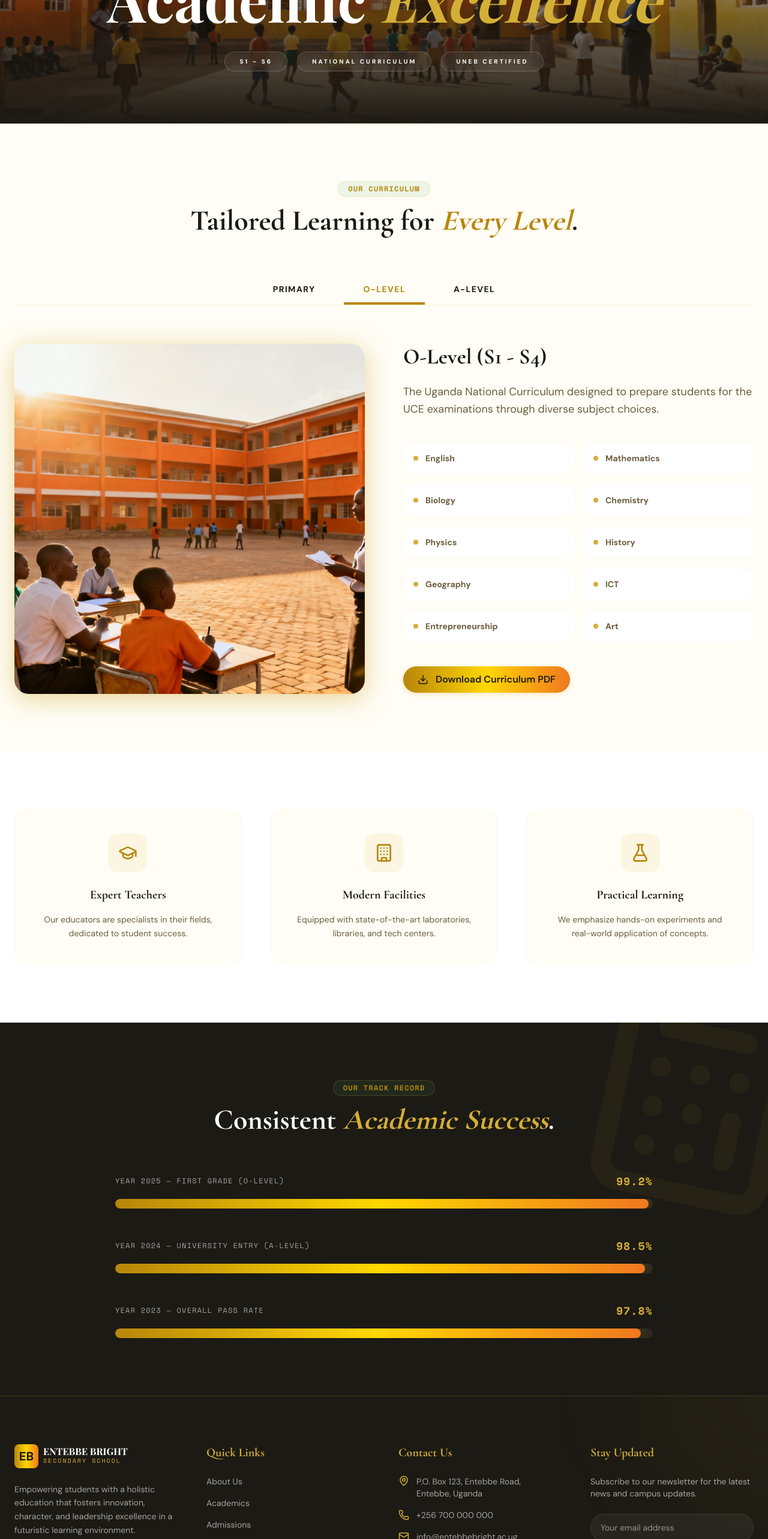
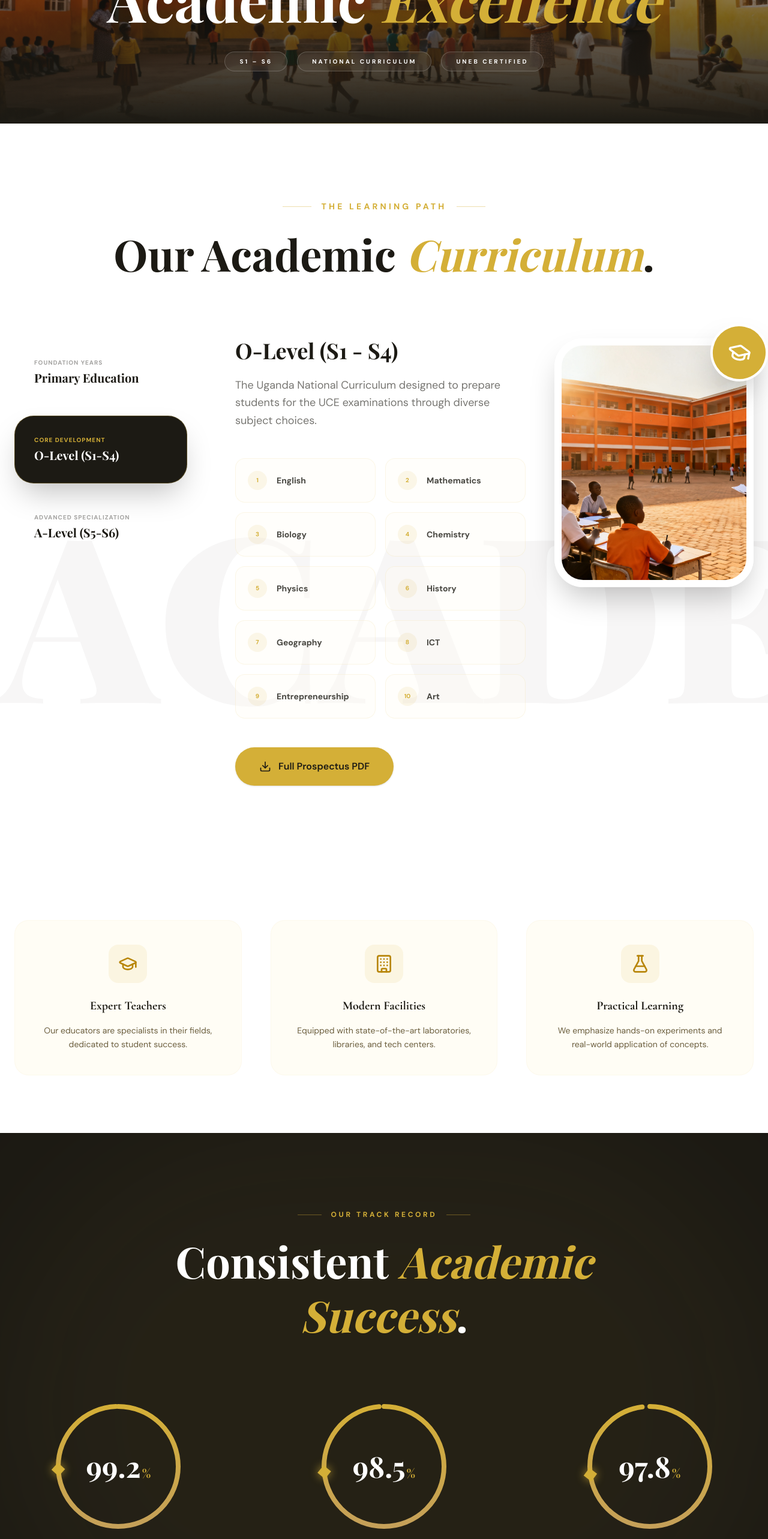
Before and after one commit to katsomar/Entebbe-Bright-Secondary-School, a Next.js app: page /academics in a window 1280 px wide. Shown: the part 234-2800 px from the top of the page at 60% size. Built offline with nearby package versions, Linux system fonts and the light colour scheme; a web font is replaced by a local one.

Commit message:
finalised the arrangement of the academic page

```diff
--- a/src/app/academics/page.tsx
+++ b/src/app/academics/page.tsx
@@ -76,63 +76,107 @@ const AcademicsPage = () => {
 
         {/* Subtle Bottom Border Detail */}
         <div className="absolute bottom-0 left-0 w-full h-px bg-gradient-to-r from-transparent via-gold-main/30 to-transparent" />
-      </section>
+      </section>      {/* Curriculum Showcase */}
+      <section className="py-32 bg-white relative overflow-hidden">
+        {/* Large Decorative Background Text */}
+        <div className="absolute top-1/2 left-0 w-full text-center pointer-events-none opacity-[0.03] select-none">
+          <div className="text-[30vw] font-display font-black text-charcoal leading-none">
+            ACADEMIA
+          </div>
+        </div>
 
-      {/* Curriculum Tabs */}
-      <section className="py-24 bg-cream">
-        <div className="container mx-auto px-6">
+        <div className="container mx-auto px-6 relative z-10">
           <ScrollReveal>
-            <div className="text-center mb-16">
-              <SectionLabel>OUR CURRICULUM</SectionLabel>
-              <h2 className="text-4xl md:text-5xl font-heading font-bold text-charcoal">
-                Tailored Learning for <span className="text-gold-deep italic">Every Level</span>.
+            <div className="text-center mb-24">
+              <div className="flex items-center justify-center space-x-4 mb-6">
+                <div className="h-px w-12 bg-gold-main/40" />
+                <span className="text-gold-main font-body text-sm font-bold tracking-[0.3em] uppercase">The Learning Path</span>
+                <div className="h-px w-12 bg-gold-main/40" />
+              </div>
+              <h2 className="text-5xl md:text-7xl font-display font-bold text-charcoal leading-tight">
+                Our Academic <span className="text-gold-main italic">Curriculum</span>.
               </h2>
             </div>
           </ScrollReveal>
 
           <Tabs.Root defaultValue="olevel" className="w-full">
-            <ScrollReveal>
-              <Tabs.List className="flex justify-center space-x-4 mb-16 border-b border-gold-main/10">
-                {["primary", "olevel", "alevel"].map((tab) => (
+            <div className="flex flex-col lg:flex-row gap-20">
+              {/* Vertical Side Navigation */}
+              <div className="lg:w-1/4">
+                <ScrollReveal direction="left">
+                  <Tabs.List className="flex flex-col space-y-4">
+                    {[
+                      { id: "primary", label: "Primary Education", sub: "Foundation Years" },
+                      { id: "olevel", label: "O-Level (S1-S4)", sub: "Core Development" },
+                      { id: "alevel", label: "A-Level (S5-S6)", sub: "Advanced Specialization" }
+                    ].map((tab) => (
                       <Tabs.Trigger
-                    key={tab}
-                    value={tab}
-                    className="px-8 py-4 text-sm font-bold uppercase tracking-widest transition-all relative data-[state=active]:text-gold-deep group"
+                        key={tab.id}
+                        value={tab.id}
+                        className="flex flex-col items-start p-8 rounded-[2rem] text-left transition-all duration-500 group border border-transparent data-[state=active]:bg-charcoal data-[state=active]:border-gold-main/30 data-[state=active]:shadow-2xl"
                       >
-                    {tab === "olevel" ? "O-Level" : tab === "alevel" ? "A-Level" : "Primary"}
-                    <div className="absolute bottom-0 left-0 right-0 h-1 bg-gold-deep scale-x-0 group-data-[state=active]:scale-x-100 transition-transform duration-300" />
+                        <span className="text-[10px] font-bold uppercase tracking-widest text-gold-main mb-1 group-data-[state=active]:text-gold-main group-data-[state=inactive]:text-charcoal/40 transition-colors">
+                          {tab.sub}
+                        </span>
+                        <span className="text-xl font-display font-bold group-data-[state=active]:text-white group-data-[state=inactive]:text-charcoal transition-colors">
+                          {tab.label}
+                        </span>
                       </Tabs.Trigger>
                     ))}
                   </Tabs.List>
                 </ScrollReveal>
+              </div>
 
+              {/* Immersive Content Area */}
+              <div className="lg:w-3/4">
                 {Object.entries(curriculum).map(([key, data]) => (
-              <Tabs.Content key={key} value={key} className="animate-in fade-in slide-in-from-bottom-4 duration-500 outline-none">
-                <div className="grid grid-cols-1 lg:grid-cols-2 gap-16 items-center">
-                  <div className="relative aspect-video lg:aspect-square rounded-3xl overflow-hidden shadow-gold-lg">
-                    <Image src={data.image} alt={data.title} fill sizes="(max-width: 768px) 100vw, 50vw" className="object-cover" />
+                  <Tabs.Content key={key} value={key} className="animate-in fade-in slide-in-from-right-8 duration-700 outline-none">
+                    <div className="grid grid-cols-1 xl:grid-cols-12 gap-12">
+                      <div className="xl:col-span-7">
+                        <h3 className="text-4xl font-display font-bold text-charcoal mb-6">{data.title}</h3>
+                        <p className="text-charcoal/60 text-lg leading-relaxed mb-12 max-w-2xl">
+                          {data.desc}
+                        </p>
+
+                        <div className="grid grid-cols-1 sm:grid-cols-2 gap-4">
+                          {data.subjects.map((subject, idx) => (
+                            <motion.div
+                              key={subject}
+                              initial={{ opacity: 0, y: 10 }}
+                              animate={{ opacity: 1, y: 0 }}
+                              transition={{ delay: idx * 0.05 }}
+                              className="flex items-center space-x-4 p-5 rounded-2xl bg-cream/40 border border-gold-main/10 hover:border-gold-main/30 hover:bg-white hover:shadow-gold-sm transition-all group"
+                            >
+                              <div className="w-8 h-8 rounded-full bg-gold-main/10 flex items-center justify-center text-gold-main text-[10px] font-bold group-hover:bg-gold-main group-hover:text-white transition-all">
+                                {idx + 1}
                               </div>
-                  <div>
-                    <h3 className="text-4xl font-heading font-bold text-charcoal mb-6">{data.title}</h3>
-                    <p className="text-text-muted text-lg leading-relaxed mb-10">{data.desc}</p>
-
-                    <div className="grid grid-cols-2 gap-4 mb-10">
-                      {data.subjects.map((subject) => (
-                        <div key={subject} className="flex items-center space-x-3 text-text-muted bg-white p-4 rounded-2xl border border-gold-main/5 hover:border-gold-main/30 transition-colors">
-                          <div className="w-2 h-2 rounded-full bg-gold-main" />
-                          <span className="text-sm font-bold">{subject}</span>
-                        </div>
+                              <span className="text-sm font-bold text-charcoal/80">{subject}</span>
+                            </motion.div>
                           ))}
                         </div>
 
-                    <GoldButton className="w-full md:w-auto">
-                      <Download size={18} className="mr-3" />
-                      Download Curriculum PDF
+                        <div className="mt-12">
+                          <GoldButton className="px-10 py-5">
+                            <Download size={20} className="mr-3" />
+                            Full Prospectus PDF
                           </GoldButton>
+                        </div>
+                      </div>
+
+                      <div className="xl:col-span-5 relative">
+                        <div className="relative aspect-[4/5] rounded-[3rem] overflow-hidden shadow-2xl border-[12px] border-white">
+                          <Image src={data.image} alt={data.title} fill className="object-cover" />
+                        </div>
+                        {/* Decorative floating badge */}
+                        <div className="absolute -top-6 -right-6 w-24 h-24 bg-gold-main rounded-full flex items-center justify-center text-white shadow-2xl border-4 border-white rotate-12">
+                          <GraduationCap size={40} />
+                        </div>
                       </div>
                     </div>
                   </Tabs.Content>
                 ))}
+              </div>
+            </div>
           </Tabs.Root>
         </div>
       </section>
@@ -158,41 +202,92 @@ const AcademicsPage = () => {
             ))}
           </div>
         </div>
-      </section>
+      </section>      {/* Exam Results - Circular Gallery */}
+      <section className="py-32 bg-charcoal text-white relative overflow-hidden">
+        {/* Background Decorative Element */}
+        <div className="absolute top-1/2 left-1/2 -translate-x-1/2 -translate-y-1/2 w-full h-full bg-gold-main/5 blur-[120px] rounded-full pointer-events-none" />
 
-      {/* Exam Results */}
-      <section className="py-24 bg-charcoal text-white relative overflow-hidden">
-        <div className="absolute top-0 right-0 w-full h-full opacity-5 pointer-events-none">
-          <Calculator size={400} className="text-gold-main absolute -right-20 -top-20 rotate-12" />
+        <div className="container mx-auto px-6 relative z-10">
+          <div className="text-center max-w-3xl mx-auto mb-24">
+            <ScrollReveal>
+              <div className="flex items-center justify-center space-x-4 mb-6">
+                <div className="h-px w-10 bg-gold-main/40" />
+                <span className="text-gold-main font-body text-xs font-bold tracking-[0.3em] uppercase">Our Track Record</span>
+                <div className="h-px w-10 bg-gold-main/40" />
               </div>
-
-        <div className="container mx-auto px-6 relative z-10 text-center">
-          <ScrollReveal>
-            <SectionLabel>OUR TRACK RECORD</SectionLabel>
-            <h2 className="text-4xl md:text-5xl font-heading font-bold text-white mb-16">
+              <h2 className="text-5xl md:text-7xl font-display font-bold text-white leading-tight">
                 Consistent <span className="text-gold-main italic">Academic Success</span>.
               </h2>
             </ScrollReveal>
+          </div>
 
-          <div className="max-w-4xl mx-auto space-y-12">
+          <div className="grid grid-cols-1 md:grid-cols-3 gap-16 lg:gap-24">
             {[
-              { year: "2025", rate: "99.2%", label: "First Grade (O-Level)" },
-              { year: "2024", rate: "98.5%", label: "University Entry (A-Level)" },
-              { year: "2023", rate: "97.8%", label: "Overall Pass Rate" },
+              { year: "2025", rate: 99.2, label: "First Grade", sub: "O-Level (UCE)" },
+              { year: "2024", rate: 98.5, label: "University Entry", sub: "A-Level (UACE)" },
+              { year: "2023", rate: 97.8, label: "Overall Pass Rate", sub: "National Rank" },
             ].map((res, i) => (
               <ScrollReveal key={i} delay={i * 0.2}>
-                <div className="relative">
-                  <div className="flex justify-between items-center mb-4 font-mono uppercase tracking-widest text-xs text-white/60">
-                    <span>Year {res.year} — {res.label}</span>
-                    <span className="text-gold-main font-bold text-lg">{res.rate}</span>
+                <div className="flex flex-col items-center text-center group">
+                  {/* Premium Circular Ring */}
+                  <div className="relative w-56 h-56 mb-10 flex items-center justify-center">
+                    <svg className="w-full h-full rotate-[-90deg]">
+                      {/* Outer Track */}
+                      <circle
+                        cx="112"
+                        cy="112"
+                        r="100"
+                        stroke="currentColor"
+                        strokeWidth="2"
+                        fill="transparent"
+                        className="text-white/5"
+                      />
+                      {/* Progress Track */}
+                      <motion.circle
+                        cx="112"
+                        cy="112"
+                        r="100"
+                        stroke="url(#goldGradient)"
+                        strokeWidth="8"
+                        strokeLinecap="round"
+                        fill="transparent"
+                        strokeDasharray={2 * Math.PI * 100}
+                        initial={{ strokeDashoffset: 2 * Math.PI * 100 }}
+                        whileInView={{ strokeDashoffset: 2 * Math.PI * 100 * (1 - res.rate / 100) }}
+                        transition={{ duration: 2, ease: "easeOut", delay: 0.5 }}
+                      />
+                      <defs>
+                        <linearGradient id="goldGradient" x1="0%" y1="0%" x2="100%" y2="0%">
+                          <stop offset="0%" stopColor="#C5A059" />
+                          <stop offset="100%" stopColor="#D4AF37" />
+                        </linearGradient>
+                      </defs>
+                    </svg>
+
+                    {/* Glowing Diamond Tip */}
+                    <motion.div
+                      initial={{ opacity: 0, rotate: -90 }}
+                      whileInView={{ opacity: 1, rotate: (res.rate / 100) * 360 - 90 }}
+                      transition={{ duration: 2, ease: "easeOut", delay: 0.5 }}
+                      className="absolute inset-0 pointer-events-none"
+                    >
+                      <div className="absolute top-[4px] left-1/2 -translate-x-1/2 w-4 h-4 bg-gold-main rotate-45 shadow-[0_0_15px_rgba(212,175,55,0.8)]" />
+                    </motion.div>
+
+                    {/* Center Percentage */}
+                    <div className="absolute inset-0 flex flex-col items-center justify-center">
+                      <div className="flex items-baseline">
+                        <span className="text-5xl font-display font-bold text-white">{res.rate}</span>
+                        <span className="text-gold-main font-display font-bold text-xl ml-0.5">%</span>
                       </div>
-                  <div className="h-4 bg-white/5 rounded-full overflow-hidden">
-                    <motion.div
-                      initial={{ width: 0 }}
-                      whileInView={{ width: res.rate }}
-                      transition={{ duration: 1.5, delay: 0.5 }}
-                      className="h-full bg-gradient-gold rounded-full shadow-gold-glow"
-                    />
+                    </div>
+                  </div>
+
+                  {/* Label Group */}
+                  <div className="space-y-2">
+                    <span className="text-gold-main font-body text-[10px] font-bold uppercase tracking-[0.4em] block mb-2">Year {res.year}</span>
+                    <h4 className="text-2xl font-display font-bold text-white group-hover:text-gold-main transition-colors">{res.label}</h4>
+                    <p className="text-white/40 text-sm font-body uppercase tracking-widest">{res.sub}</p>
                   </div>
                 </div>
               </ScrollReveal>
--- a/src/components/ui/GoldButton.tsx
+++ b/src/components/ui/GoldButton.tsx
@@ -24,7 +24,7 @@ const GoldButton = ({
   const baseStyles = "inline-flex items-center justify-center rounded-full font-semibold transition-all duration-300 focus:outline-none";
 
   const variants = {
-    solid: "bg-gradient-gold text-charcoal shadow-gold-sm hover:shadow-gold-md hover:-translate-y-1 active:translate-y-0",
+    solid: "bg-gold-main text-charcoal shadow-sm hover:bg-gold-deep hover:shadow-gold-sm hover:-translate-y-0.5 active:translate-y-0 transition-all duration-300",
     outline: "bg-transparent border-2 border-gold-main text-gold-main hover:bg-gold-main hover:text-charcoal",
     ghost: "bg-transparent text-gold-main hover:bg-gold-light/20",
   };
```
Lines whose indentation alone changed are shown as unchanged.
